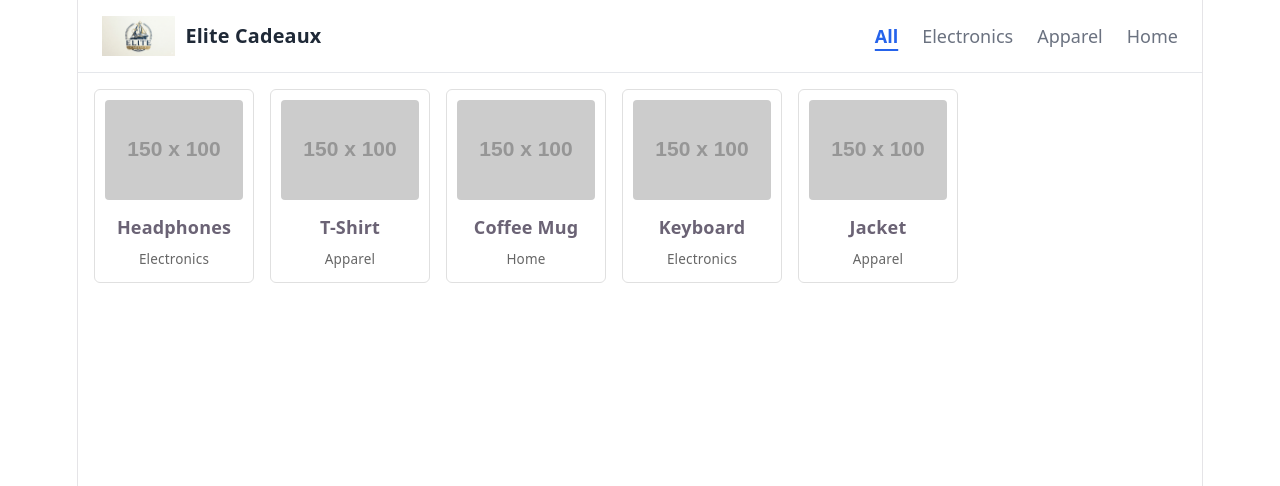
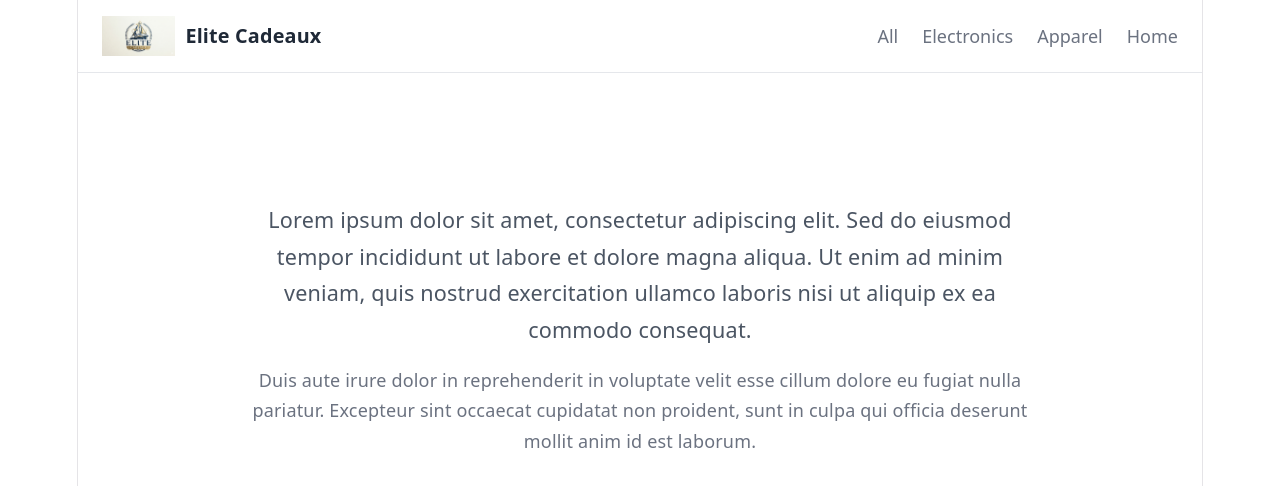
Before and after one commit to Shine111111/EliteCadeaux, a React (Vite) app in the folder gallery-app/: page / in a window 1280 px wide. Shown: the top 486 px of the page. Built offline with nearby package versions, Linux system fonts and the light colour scheme.

Commit message:
feat: implement Home component and update App structure for view management

```diff
--- a/gallery-app/src/App.jsx
+++ b/gallery-app/src/App.jsx
@@ -1,12 +1,23 @@
+// src/App.jsx
 import { useState, useMemo } from "react";
 import Navbar from "./components/Navbar";
 import Gallery from "./components/Gallery";
+import Home from "./components/Home";
 import { categories, items } from "./data/items";
 
 export default function App() {
+  const [currentView, setCurrentView] = useState("home"); // Default landing page is Home
   const [activeCategory, setActiveCategory] = useState("all");
 
-  // Derive filtered items on state change without mutating original array
+  const handleSelectCategory = (category) => {
+    setActiveCategory(category);
+    setCurrentView("items"); // Switch to items gallery view
+  };
+
+  const handleGoHome = () => {
+    setCurrentView("home"); // Switch to home view
+  };
+
   const filteredItems = useMemo(() => {
     if (activeCategory === "all") return items;
     return items.filter((item) => item.category === activeCategory);
@@ -17,9 +28,16 @@ export default function App() {
       <Navbar
         categories={categories}
         activeCategory={activeCategory}
-        onSelectCategory={setActiveCategory}
+        currentView={currentView}
+        onSelectCategory={handleSelectCategory}
+        onGoHome={handleGoHome}
       />
-      <Gallery items={filteredItems} />
+
+      {currentView === "home" ? (
+        <Home />
+      ) : (
+        <Gallery items={filteredItems} />
+      )}
     </div>
   );
 }
--- /dev/null
+++ b/gallery-app/src/components/Home.jsx
@@ -0,0 +1,20 @@
+// src/components/Home.jsx
+import styles from "./Home.module.css";
+
+export default function Home() {
+  return (
+    <main className={styles.container}>
+      <h1 className={styles.title}>Welcome to Our Showcase</h1>
+      <p className={styles.lead}>
+        Lorem ipsum dolor sit amet, consectetur adipiscing elit. Sed do eiusmod tempor
+        incididunt ut labore et dolore magna aliqua. Ut enim ad minim veniam, quis
+        nostrud exercitation ullamco laboris nisi ut aliquip ex ea commodo consequat.
+      </p>
+      <p className={styles.bodyText}>
+        Duis aute irure dolor in reprehenderit in voluptate velit esse cillum dolore
+        eu fugiat nulla pariatur. Excepteur sint occaecat cupidatat non proident, sunt
+        in culpa qui officia deserunt mollit anim id est laborum.
+      </p>
+    </main>
+  );
+}
--- /dev/null
+++ b/gallery-app/src/components/Home.module.css
@@ -0,0 +1,27 @@
+/* src/components/Home.module.css */
+.container {
+  max-width: 800px;
+  margin: 40px auto;
+  padding: 0 24px;
+  line-height: 1.7;
+  color: #374151;
+}
+
+.title {
+  font-size: 2.25rem;
+  font-weight: 700;
+  color: #ffffff;
+  margin-bottom: 20px;
+}
+
+.lead {
+  font-size: 1.2rem;
+  font-weight: 500;
+  color: #4b5563;
+  margin-bottom: 16px;
+}
+
+.bodyText {
+  font-size: 1rem;
+  color: #6b7280;
+}
--- a/gallery-app/src/components/Navbar.jsx
+++ b/gallery-app/src/components/Navbar.jsx
@@ -1,24 +1,35 @@
+// src/components/Navbar.jsx
 import styles from "./Navbar.module.css";
 import logo from "../assets/logo.png";
 
-export default function Navbar({ categories, activeCategory, onSelectCategory }) {
+export default function Navbar({
+  categories,
+  activeCategory,
+  onSelectCategory,
+  onGoHome,
+  currentView
+}) {
   return (
     <nav className={styles.navbar}>
-      <div className={styles.brand} onClick={() => onSelectCategory("all")}>
+      {/* Brand logo & text triggers the Home view */}
+      <div className={styles.brand} onClick={onGoHome} role="button" tabIndex={0}>
         <img src={logo} alt="Logo" className={styles.logo} />
         <span className={styles.brandName}>Elite Cadeaux</span>
       </div>
 
       <div className={styles.navLinks}>
-        {categories.map((cat) => (
+        {categories.map((cat) => {
+          const isActive = currentView === "items" && activeCategory === cat;
+          return (
             <button
               key={cat}
-            className={`${styles.navBtn} ${activeCategory === cat ? styles.active : ""}`}
+              className={`${styles.navBtn} ${isActive ? styles.active : ""}`}
               onClick={() => onSelectCategory(cat)}
             >
               {cat.charAt(0).toUpperCase() + cat.slice(1)}
             </button>
-        ))}
+          );
+        })}
       </div>
     </nav>
   );
```
Lines whose indentation alone changed are shown as unchanged.
